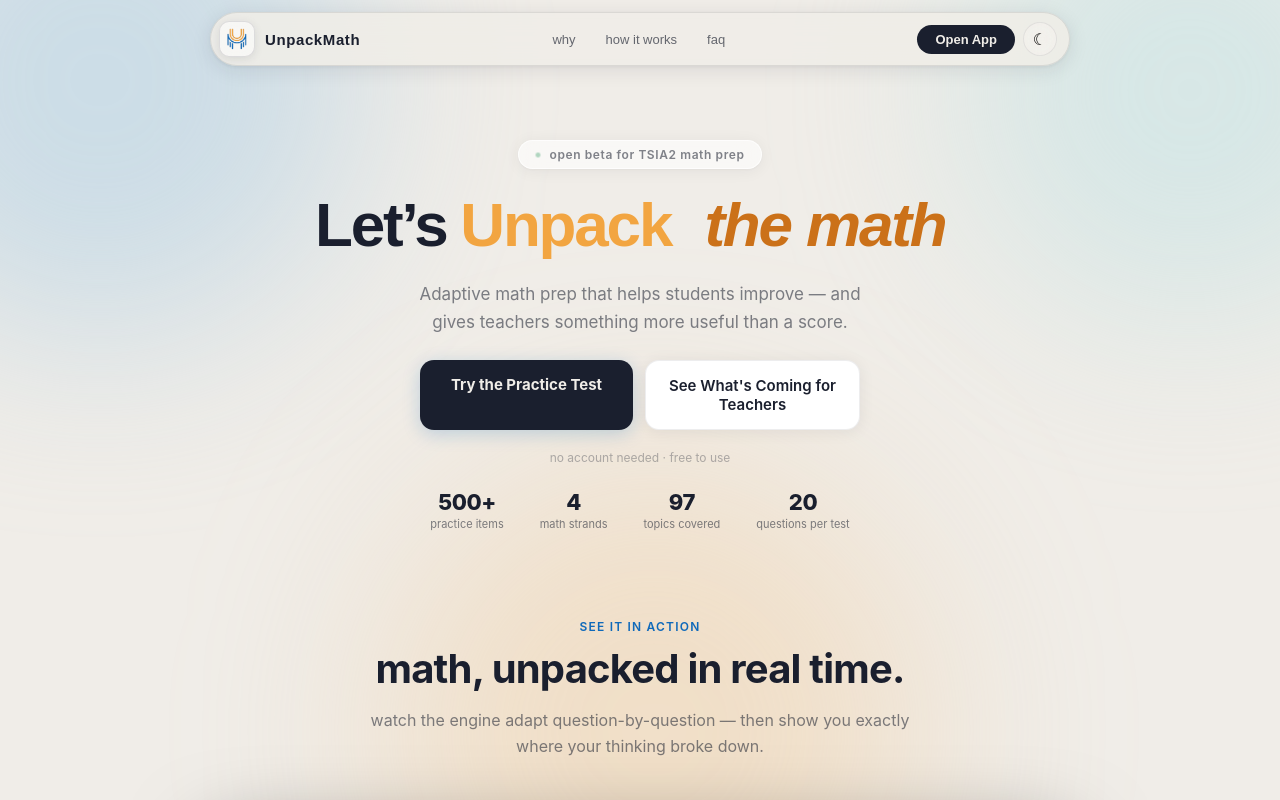
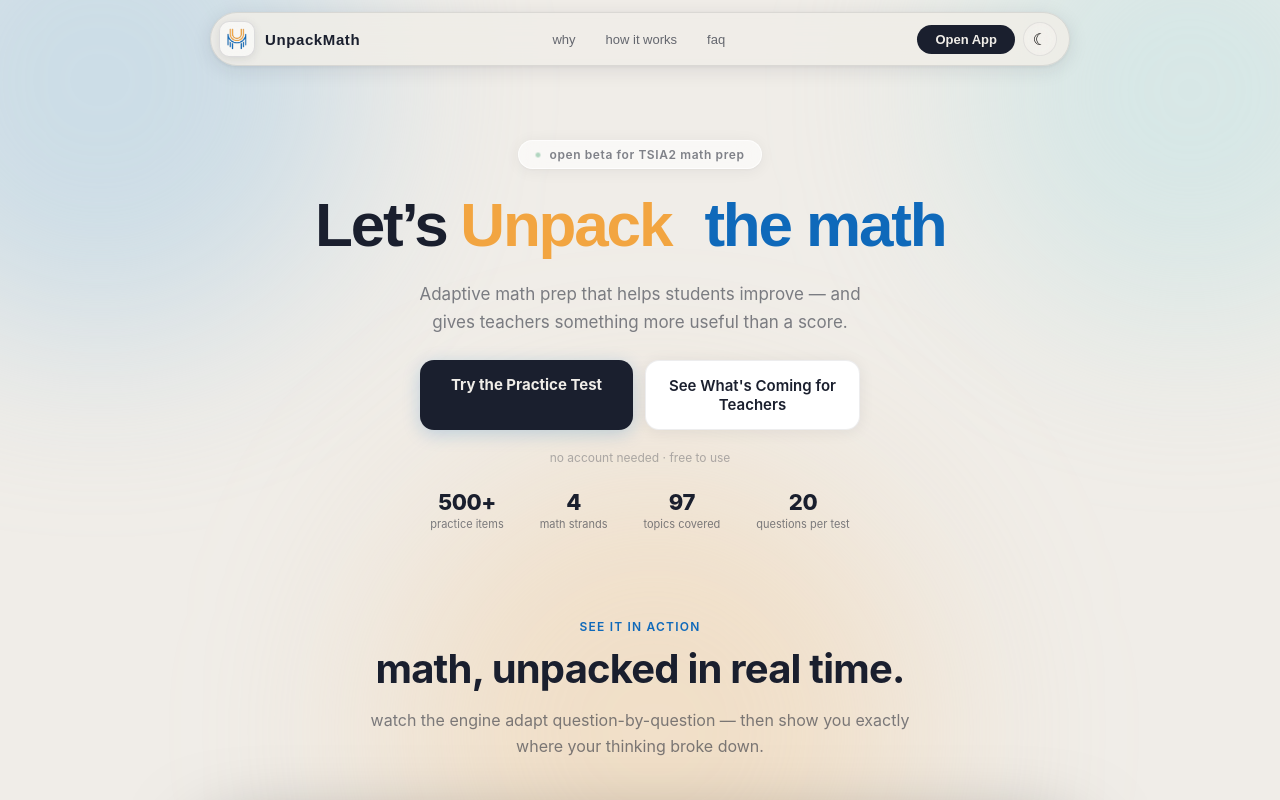
Before and after one commit to jd-oviedo/unpackmath-home, a Next.js app: page / in a window 1280 px wide. Shown: the top 800 px of the page. Built offline with nearby package versions, Linux system fonts and the light colour scheme; a web font is replaced by a local one.

Commit message:
fix: revolving word color to #0F69BA

```diff
--- a/app/components/HeroSection.tsx
+++ b/app/components/HeroSection.tsx
@@ -28,8 +28,8 @@ function RevolvingWord() {
   return (
     <span
       style={{
-        color: "var(--ec-orange)",
-        fontStyle: "italic",
+        color: "#0F69BA",
+        fontStyle: "normal",
         display: "inline-block",
         minWidth: "280px",
         transition: "opacity 0.35s ease, transform 0.35s ease",
```
